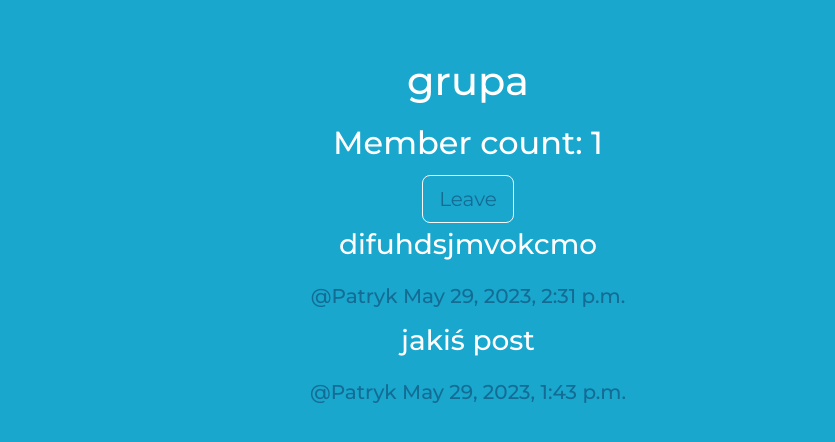
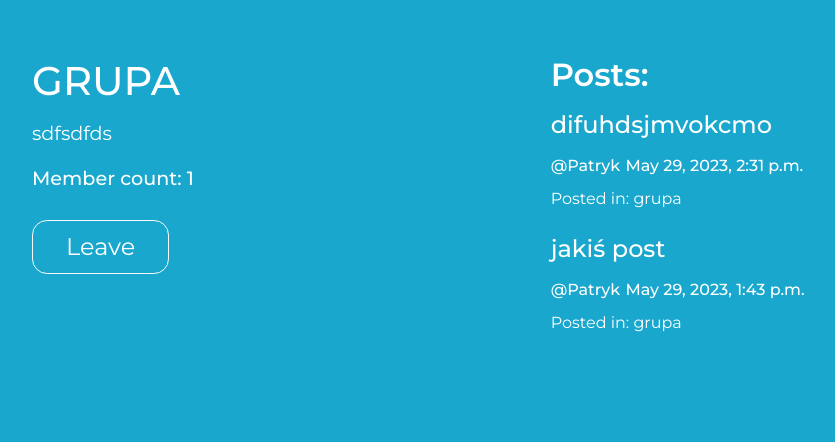
Before and after one commit to PatrykAntonik/pazig, a Django app: a page that uses posty/templates/posty/_post.html in a window 1280 px wide. Shown: the part 154-596 px from the top of the page, without its empty margins (172-1007 px from the left). Run offline with Django 4.2, Linux system fonts and the light colour scheme; a user stored in the database is signed in; data comes from the database, SQL or seed files in the repository; both versions use the stored data as it was after the commit; some libraries are stand-ins or nearby versions.

Commit message:
gotowy projekt

```diff
--- a/grupy/templates/grupy/group_detail.html
+++ b/grupy/templates/grupy/group_detail.html
@@ -1,32 +1,33 @@
 {% extends 'grupy/group_base.html' %}
 
 {% block pregroup %}
-    <h1>{{ group.name }}</h1>
-    <h2>Member count: {{ group.members.count }}</h2>
-{% if user.is_authenticated %}
+<div class="col-lg-4 col-md-12 grupy-opis">
+    <h1 class="group-name">{{ group.name }}</h1>
+    <div class="opis-2">
+        {{ group.description_html|safe }}
+    </div>
+    <h2 class="grupy-heading">Member count: {{ group.members.count }}</h2>
+    {% if user.is_authenticated %}
     <div>
         {% if user in group.members.all %}
-        <button type="button" class="btn btn-outline-light btn-lg "><a href="{% url 'groups:leave' slug=group.slug %}">Leave</a></button>
-
+        <button type="button" class="btn btn-outline-light btn-lg join-btn btn-post"><a href="{% url 'groups:leave' slug=group.slug %}">Leave</a></button>
         {% else %}
-        <button type="button" class="btn btn-outline-light btn-lg "><a href="{% url 'groups:join' slug=group.slug %}">Join</a></button>
+        <button type="button" class="btn btn-outline-light btn-lg join-btn btn-post"><a href="{% url 'groups:join' slug=group.slug %}">Join</a></button>
         {% endif %}
-
     </div>
-{% endif %}
+    {% endif %}
+</div>
 {% endblock pregroup %}
 
 {% block group_content %}
-
-    <div class="col-mid-8">
+    <div class="col-lg-5 col-md-12 posty">
         {% if group.posts.count == 0 %}
-            <h2>No posts yet.</h2>
+        <h2 class="post-h">No posts yet.</h2>
         {% else %}
+        <h2 class="post-h">Posts:</h2>
         {% for post in group.posts.all %}
-            {% include 'posty/_post.html' %}
-
+        {% include 'posty/_post.html' %}
         {% endfor %}
         {% endif %}
     </div>
-
 {% endblock group_content %}
--- a/posty/templates/posty/_post.html
+++ b/posty/templates/posty/_post.html
@@ -1,14 +1,18 @@
 <div>
-  <h3>{{ post.message_html|safe }}</h3>
-  <div>
+  <h3 class="post-message">{{ post.message_html|safe }}</h3>
+  <div class="post-info">
     <h5>
       <span>
-        <a href="{% url 'posts:for_user' username=post.user.username %}">@{{post.user.username}}</a>
+        <a class="post-info" href="{% url 'posts:for_user' username=post.user.username %}">@{{post.user.username}}</a>
       </span>
       <time datetime="">
-        <a href="{% url 'posts:single' username=post.user.username pk=post.pk %}">{{post.created_at}}</a>
+        <a class="post-info" href="{% url 'posts:single' username=post.user.username pk=post.pk %}">{{post.created_at}}</a>
       </time>
     </h5>
-
+    {% if group and not hide_group_name and not group_list %}
+    <div class="group-tag">
+        Posted in: {{ group.name }}
+    </div>
+    {% endif %}
   </div>
 </div>
--- a/static/styles.css
+++ b/static/styles.css
@@ -126,6 +126,10 @@ h6 {
     margin-top: 30px;
 }
 
+.btn {
+    border-radius: 15px;
+}
+
 .containter-form {
     margin-top: -30px;
 }
@@ -171,6 +175,24 @@ label.form-label[for="id_message"] {
     margin-bottom: 30px;
 }
 
+.post-message {
+    margin-bottom: -10px;
+    font-size: 1.5rem;
+}
+
+.post-info {
+    font-size: 1rem;
+    margin-bottom: 20px;
+}
+
+.post-h {
+    font-weight: 600;
+}
+
+.posts-by-user{
+    margin-bottom: 50px;
+}
+
 /* !GROUPS */
 
 .h2-form2 {
@@ -179,12 +201,12 @@ label.form-label[for="id_message"] {
 }
 
 a {
-    color: #146C94;
+    color: #ffffff;
     text-decoration: none;
 }
 
 a:hover {
-    color: #ffffff;
+    color: #146C94;
     text-decoration: none;
 }
 
@@ -197,9 +219,44 @@ a:hover {
     font-weight:500;
 }
 
+.posty {
+    margin-bottom: 50px;
+    margin-left: 220px;
+    text-align: left;
+}
+
+.grupy-opis {
+    text-align: left;
+}
+
+.opis-2 {
+    font-size: 1.2rem;
+}
+
+.grupy-heading {
+    font-size: 1.2rem;
+}
+
+.group-name {
+    text-transform:uppercase;
+}
+
+.join-btn {
+    margin-top: 20px;
+    margin-bottom: 20px;
+    width: 50%;
+    font-size: 1.5rem;
+}
+
 .whole-div {
     text-align: left;
-    margin-left: 200px;
+    border-style: solid;
+    border-radius: 50px;
+    margin: 0px 0px 50px 200px;
+}
+
+.big-div {
+    margin-right: 20px;
 }
 
 /* !MEDIA QUERIES */
@@ -232,4 +289,16 @@ a:hover {
         margin-top: -20px;
         margin-bottom: 50px;
     }
+
+    .grupy-opis {
+        text-align: center;
+        margin-left: auto;
+        margin-right: auto;
+    }
+
+    .posty {
+        margin-left: auto;
+        margin-right: auto;
+        text-align: center;
+    }
 }
--- a/templates/thanks.html
+++ b/templates/thanks.html
@@ -1,4 +1,9 @@
 {% extends 'base.html' %}
 {% block body_block %}
 <h1>Logged out</h1>
+<script>
+    setTimeout(function() {
+        window.location.href = "{% url 'home' %}";
+    }, 5000);
+</script>
 {% endblock body_block %}
```
Also changed, not shown: grupy/templates/grupy/group_list.html (+7 -7 lines), posty/templates/posty/user_post_list.html (+4 -4 lines), templates/test.html (+7 -2 lines), db.sqlite3.
